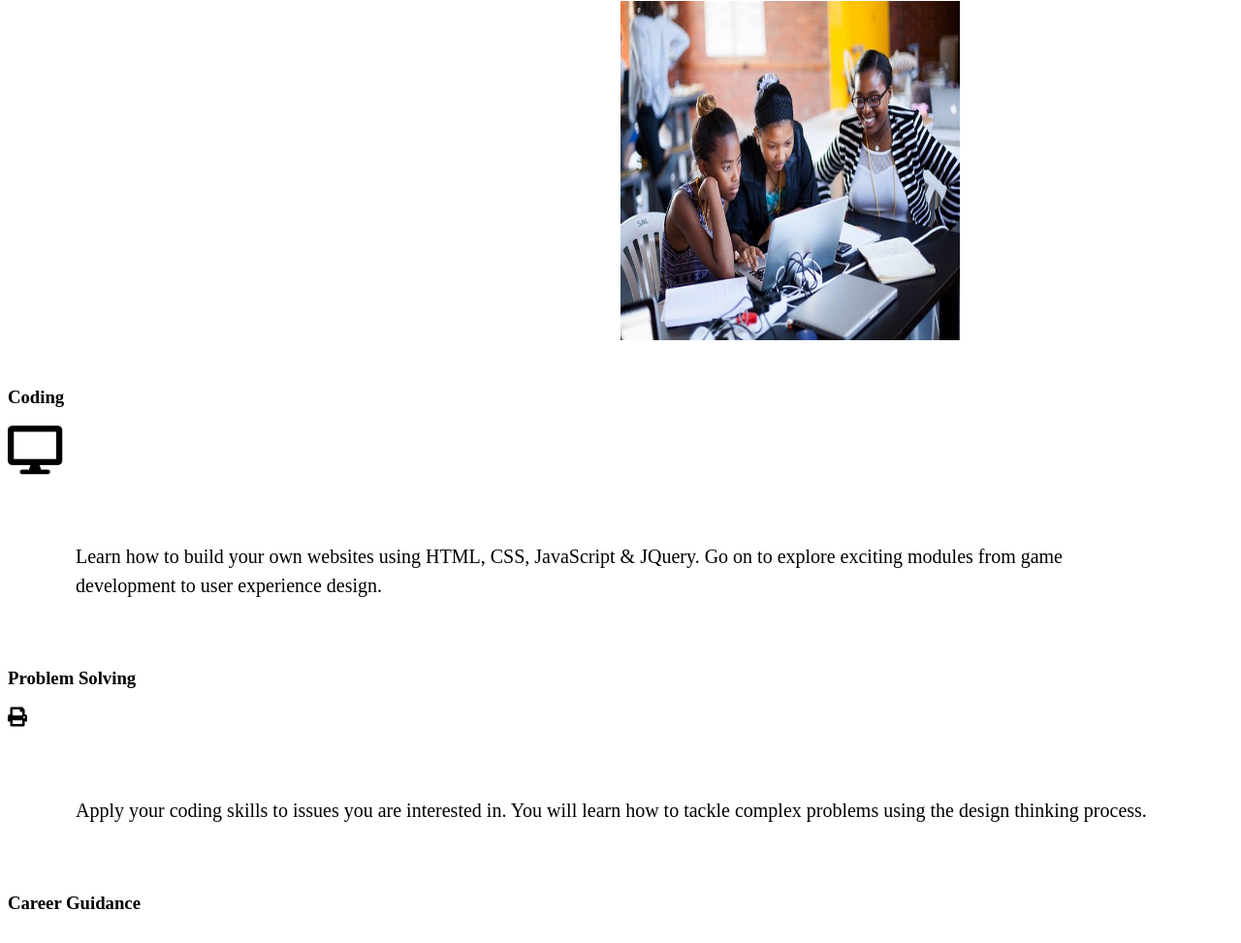
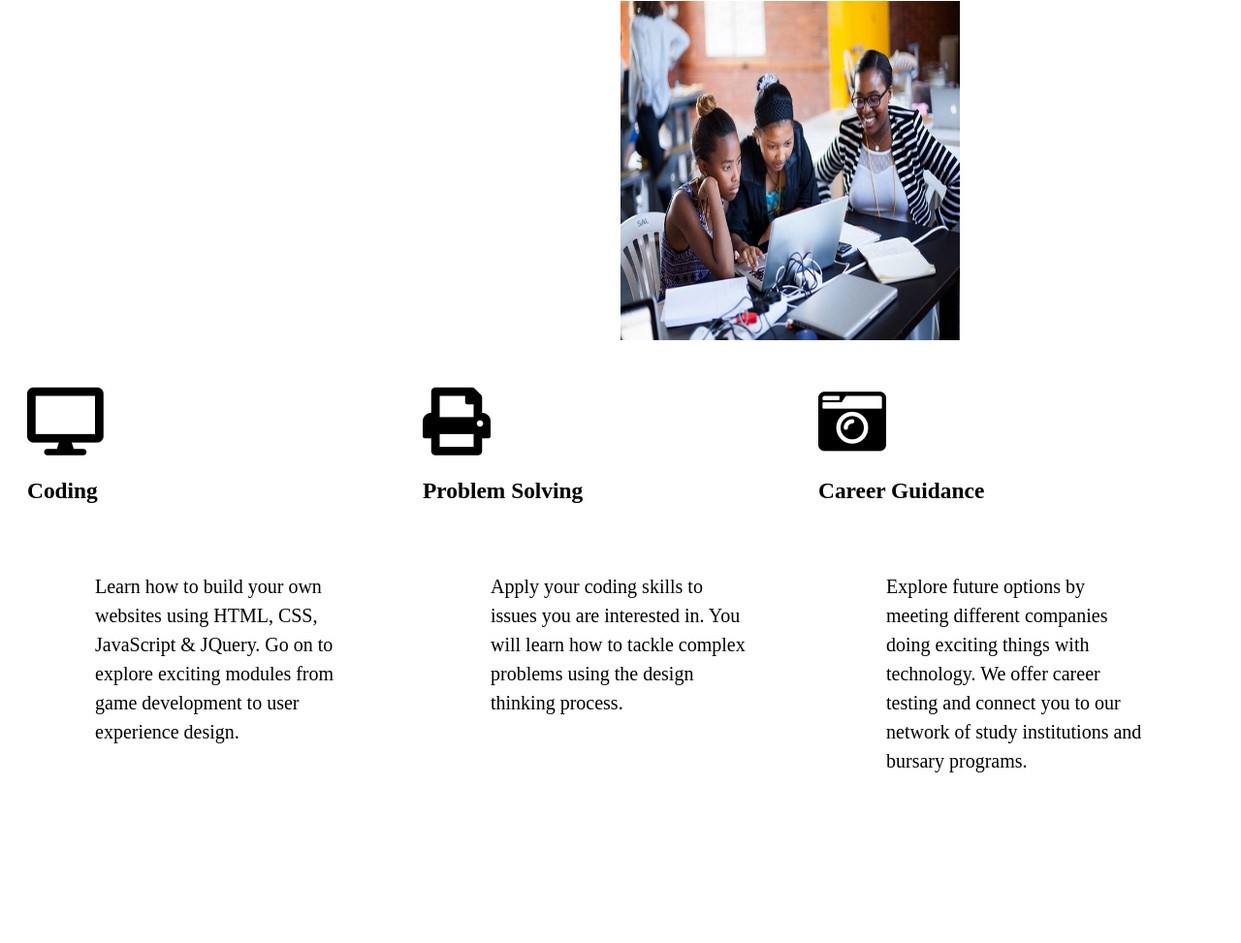
Before and after one commit to neontsoara/code4capetown, a plain HTML site: page index.html in a window 1280 px wide. Shown: the part 1862-2835 px from the top of the page at 97% size. After the commit the page ends 2760 px from the top, so only its background shows below. Drawn offline with Linux system fonts and the light colour scheme; files whose address does not match are found by name.

Commit message:
edit styling

```diff
--- a/index.html
+++ b/index.html
@@ -7,6 +7,7 @@
     <meta name="viewport" content="width=device-width, initial-scale=1">
     <!-- links -->
     <link rel="stylesheet" type="text/css" media="screen" href="css/main.css"/>
+    <link rel="stylesheet" href="https://use.fontawesome.com/releases/v5.5.0/css/all.css" integrity="sha384-B4dIYHKNBt8Bc12p+WXckhzcICo0wtJAoU8YZTY5qE0Id1GSseTk6S+L3BlXeVIU" crossorigin="anonymous">
     <link rel="stylesheet" href="https://use.fontawesome.com/releases/v5.5.0/css/all.css" integrity="sha384-B4dIYHKNBt8Bc12p+WXckhzcICo0wtJAoU8YZTY5qE0Id1GSseTk6S+L3BlXeVIU" crossorigin="anonymous">
     <link rel="stylesheet" href="https://use.fontawesome.com/releases/v5.5.0/css/all.css" integrity="sha384-B4dIYHKNBt8Bc12p+WXckhzcICo0wtJAoU8YZTY5qE0Id1GSseTk6S+L3BlXeVIU" crossorigin="anonymous">
     <script src="main.js"></script>
@@ -65,17 +66,23 @@
     </section>
 
     <section id="offered_services">
-        <h3>Coding</h3>
-        <i class="fas fa-desktop code"></i>
-        <p>Learn how to build your own websites using HTML, CSS, JavaScript & JQuery. Go on to explore exciting modules from game development to user experience design.</p>
+        <div class="service">
+           <i class="fas fa-desktop code"></i>
+           <h3>Coding</h3>
+           <p class="service">Learn how to build your own websites using HTML, CSS, JavaScript & JQuery. Go on to explore exciting modules from game development to user experience design.</p>
+        </div>
 
-        <h3>Problem Solving</h3>
-        <i class="fas fa-print print"></i>
-        <p>Apply your coding skills to issues you are interested in. You will learn how to tackle complex problems using the design thinking process.</p>
+        <div class="service">
+           <i class="fas fa-print print"></i>
+           <h3>Problem Solving</h3>
+           <p class="service">Apply your coding skills to issues you are interested in. You will learn how to tackle complex problems using the design thinking process.</p>
+        </div>
 
-        <h3>Career Guidance</h3>
-        <i class="fas fa-career"></i>
-        <p><link rel="stylesheet" href="https://use.fontawesome.com/releases/v5.5.0/css/all.css" integrity="sha384-B4dIYHKNBt8Bc12p+WXckhzcICo0wtJAoU8YZTY5qE0Id1GSseTk6S+L3BlXeVIU" crossorigin="anonymous"></p>
+        <div class="service">
+           <i class="fas fa-camera-retro career"></i>
+           <h3>Career Guidance</h3>
+           <p class="service">Explore future options by meeting different companies doing exciting things with technology. We offer career testing and connect you to our network of study institutions and bursary programs.</p>
+        </div>
 
 
 
--- a/sass/partials/component.scss
+++ b/sass/partials/component.scss
@@ -39,9 +39,17 @@ nav {
 }
 
 .code {
-    font-size: 50px;
+    font-size: 70px;
 }
 
 .print {
+    font-size: 70px;
+}
+
+.career {
+    font-size: 70px;
+}
+
+.service {
     font-size: 20px;
 }
--- a/sass/partials/layout.scss
+++ b/sass/partials/layout.scss
@@ -1,12 +1,17 @@
 
 .aboutUs{
-        display: grid;
-        grid-template-columns: 1fr 1fr;
-        padding: 25px;
+    display: grid;
+    grid-template-columns: 1fr 1fr;
+    padding: 25px;
 }
-
 
 .pic {
     width: 350px;
     height: 350px;
 }
+
+#offered_services {
+    display: grid;
+    grid-template-columns: 1fr 1fr 1fr;
+    padding: 20px;
+}
```
Also changed, not shown: css/Partials/component.css, css/Partials/layout.css, css/main.css, sass/partials/component.css, sass/partials/layout.css, 5 other files.
